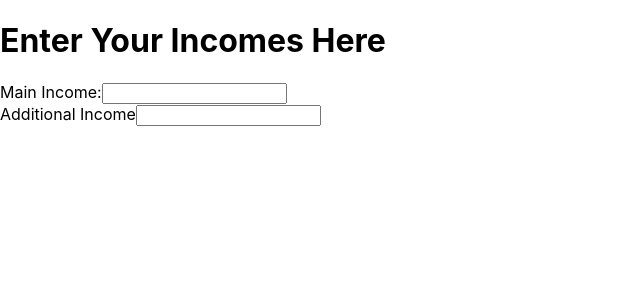
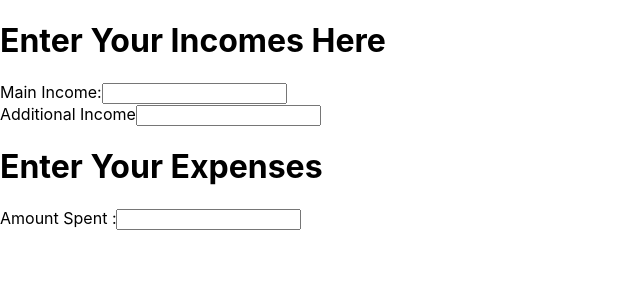
Before and after one commit to TechKuro/cashmeowt_finance, a React (Create React App) app: page / in a window 1280 px wide. Shown: the top 300 px of the page, without its empty margins (0-640 px from the left). Built offline with nearby package versions, Linux system fonts and the light colour scheme.

Commit message:
Amount Spent|| added the amount spent component

```diff
--- a/src/App.js
+++ b/src/App.js
@@ -1,11 +1,13 @@
 import IncomeInputs from './components/IncomeInputs';
-
+import AmountSpent from './components/AmountSpent';
 function App() {
   return (
     <div>
       <h1>Enter Your Incomes Here</h1>
 
       <IncomeInputs />
+      <h1>Enter Your Expenses </h1>
+      <AmountSpent/>
     </div>
   )
 }
--- /dev/null
+++ b/src/components/AmountSpent.jsx
@@ -0,0 +1,21 @@
+import React, {useState} from 'react';
+
+function AmountSpent(){
+    const [amountSpent, setamountspent]= useState('');
+
+    const handleAmountSpent =(event)=>{
+        setamountspent(event.target.value);
+
+    }
+
+return(
+    <div>
+        <label>Amount Spent :</label>
+        <input type="number" value={amountSpent} onChange={handleAmountSpent} />
+
+    </div>
+)
+
+}
+
+export default AmountSpent;
```
